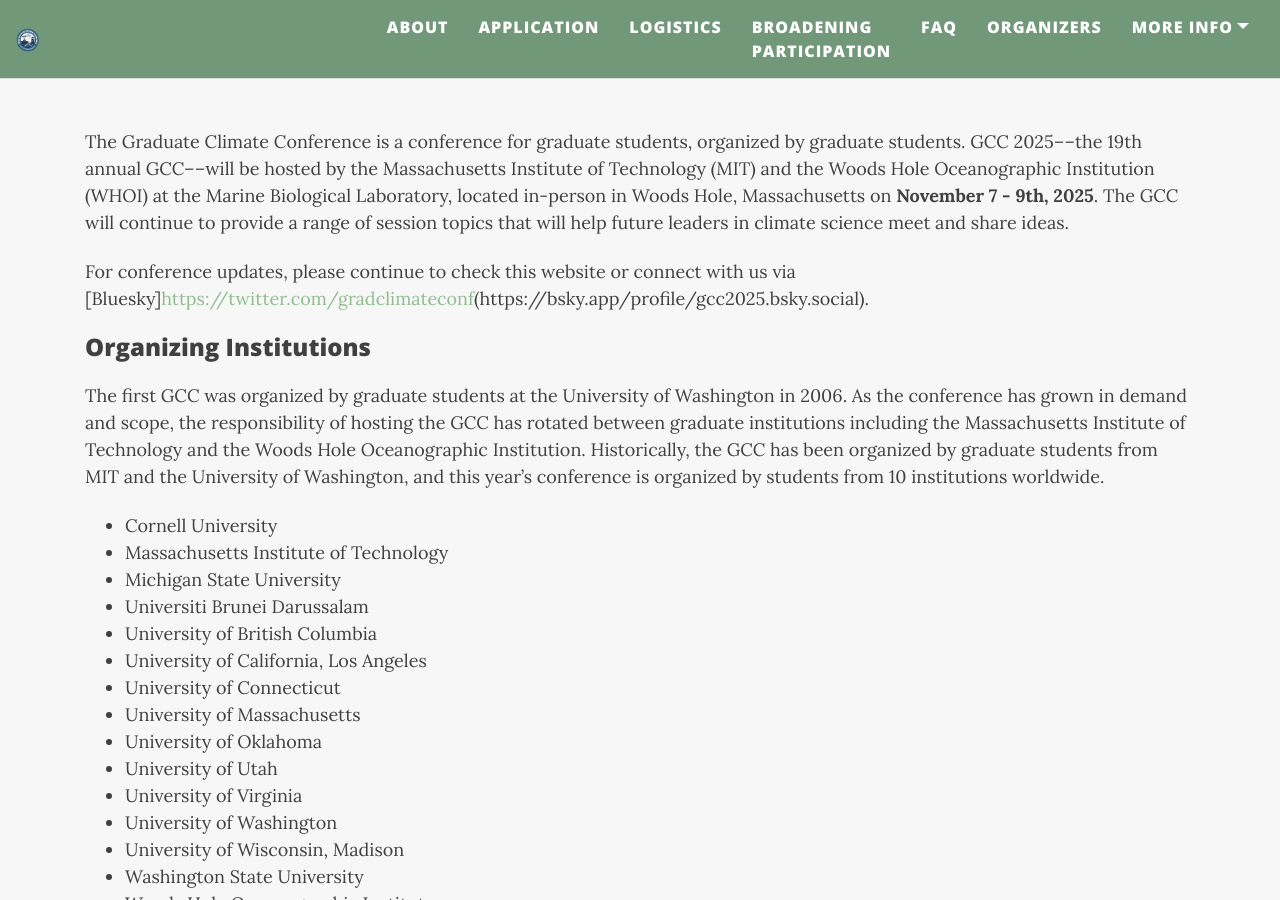
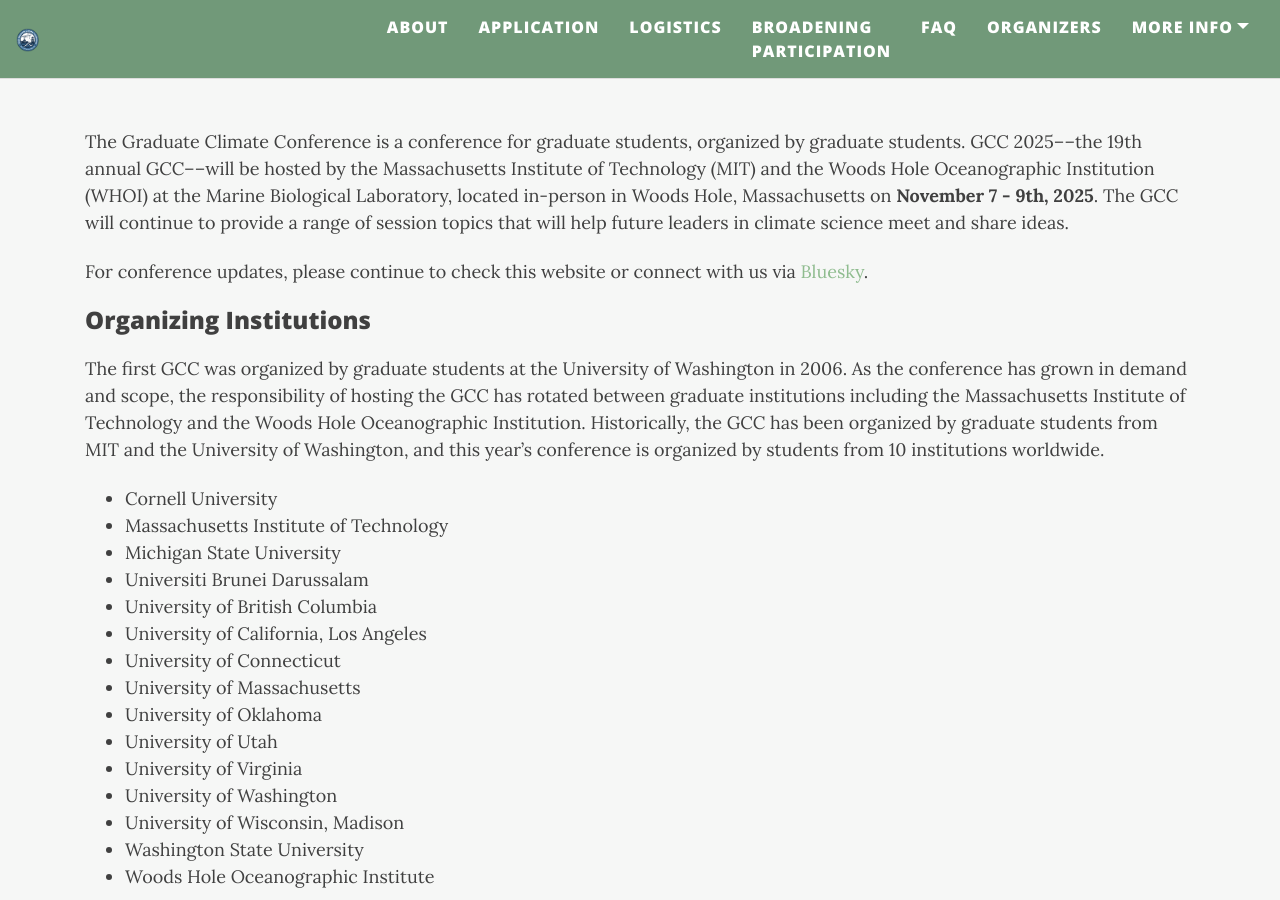
Before and after one commit to graduateclimateconference/graduateclimateconference.github.io, a Jekyll site: the page built from about.md, in a window 1280 px wide and 900 px high, scrolled down 416 px. Built offline with Jekyll 4.4.1, drawn with Linux system fonts in a browser that asks for light colours; nearby versions of some CDN libraries; some of the changed lines change nothing that is shown.

Commit message:
Update about.md

```diff
--- a/about.md
+++ b/about.md
@@ -6,7 +6,7 @@
 The Graduate Climate Conference is a conference for graduate students, organized by graduate students. GCC 2025––the 19th annual GCC––will be hosted by the Massachusetts Institute of Technology (MIT) and the Woods Hole Oceanographic Institution (WHOI) at the Marine Biological Laboratory, located in-person in Woods Hole, Massachusetts on __November 7 - 9th, 2025__. The GCC will continue to provide a range of session topics that will help future leaders in climate science meet and share ideas.
 
 
-For conference updates, please continue to check this website or connect with us via [Bluesky][https://twitter.com/gradclimateconf](https://bsky.app/profile/gcc2025.bsky.social)(https://bsky.app/profile/gcc2025.bsky.social).
+For conference updates, please continue to check this website or connect with us via [Bluesky](https://bsky.app/profile/gcc2025.bsky.social).
 
 ### Organizing Institutions
 
```
